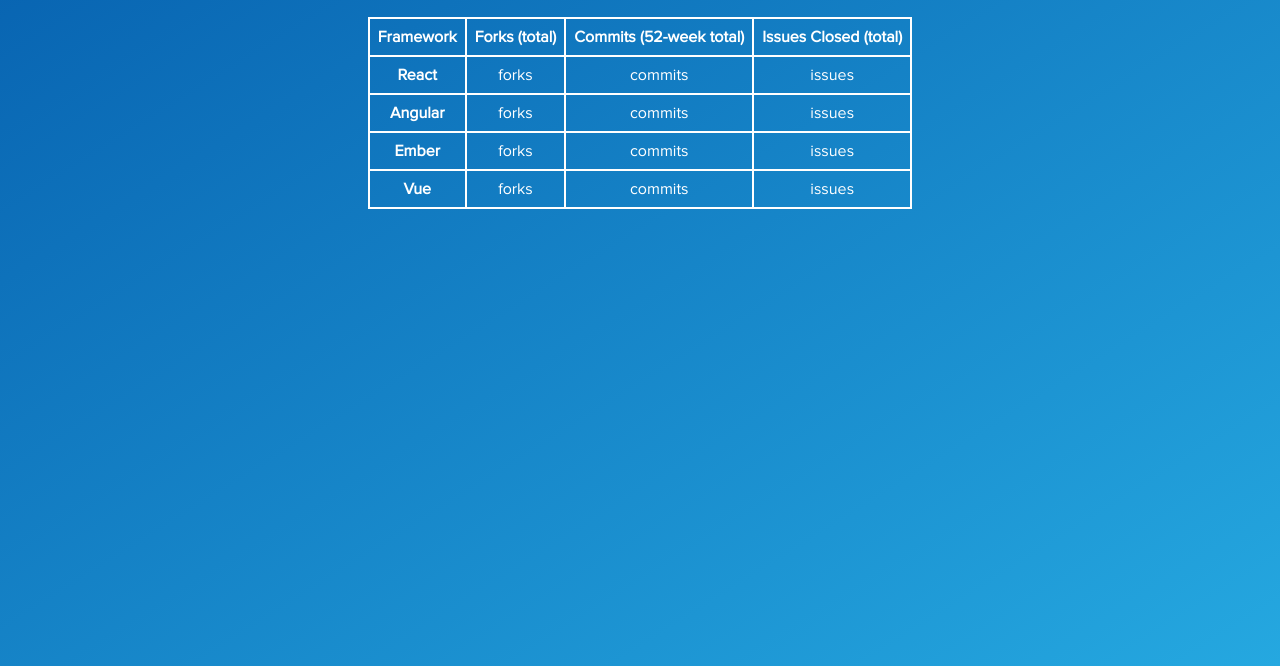
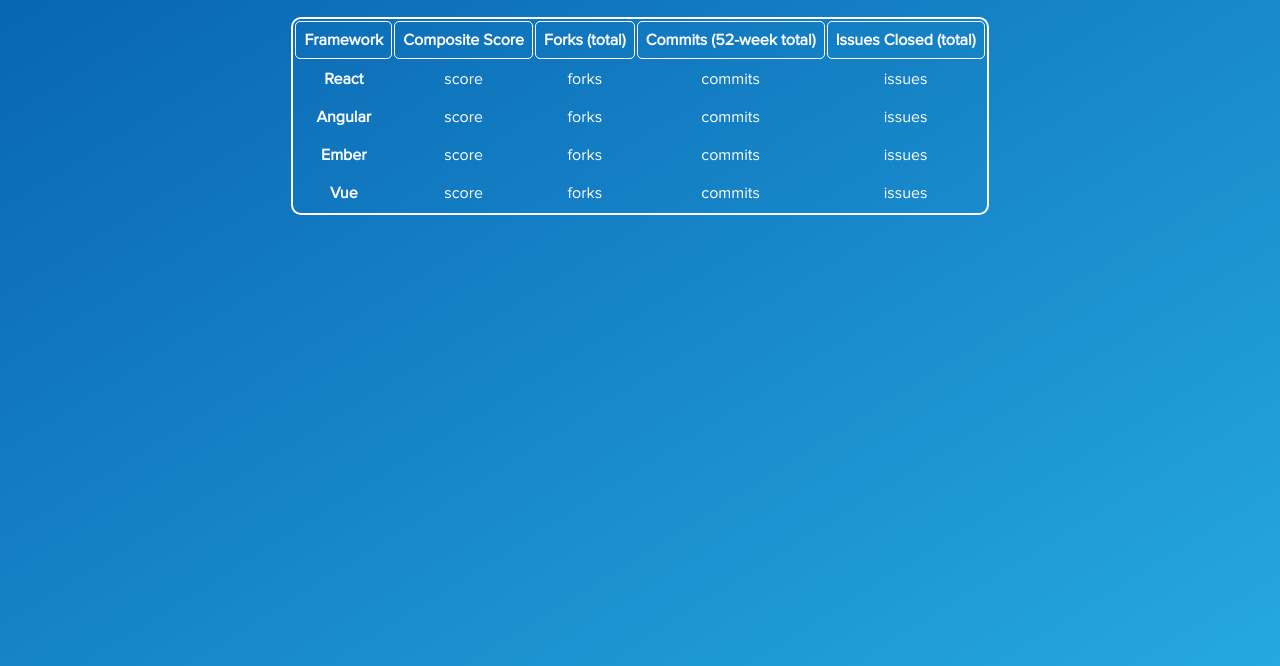
Before and after one commit to Joncitone/LaunchPad-Lab_Coding-Challenge, a website: page index.html in a window 1280 px wide. Shown: the part 134-800 px from the top of the page. Drawn offline with Linux system fonts and the light colour scheme.

Commit message:
adjusted styling

```diff
--- a/css/style.css
+++ b/css/style.css
@@ -28,12 +28,14 @@
   font-size: 2em;
 }
 
-table,
-th,
-td {
+table {
   border: 2px solid white;
-  border-collapse: collapse;
   border-radius: 10px;
+}
+
+th {
+  border: 1px solid white;
+  border-radius: 5px;
 }
 
 th,
--- a/index.html
+++ b/index.html
@@ -18,6 +18,7 @@
         <thead>
           <tr>
             <th>Framework</th>
+            <th>Composite Score</th>
             <th>Forks (total)</th>
             <th>Commits (52-week total)</th>
             <th>Issues Closed (total)</th>
@@ -26,24 +27,28 @@
         <tbody>
           <tr>
             <td>React</td>
+            <td>score</td>
             <td>forks</td>
             <td>commits</td>
             <td>issues</td>
           </tr>
           <tr>
             <td>Angular</td>
+            <td>score</td>
             <td>forks</td>
             <td>commits</td>
             <td>issues</td>
           </tr>
           <tr>
             <td>Ember</td>
+            <td>score</td>
             <td>forks</td>
             <td>commits</td>
             <td>issues</td>
           </tr>
           <tr>
             <td>Vue</td>
+            <td>score</td>
             <td>forks</td>
             <td>commits</td>
             <td>issues</td>
```
